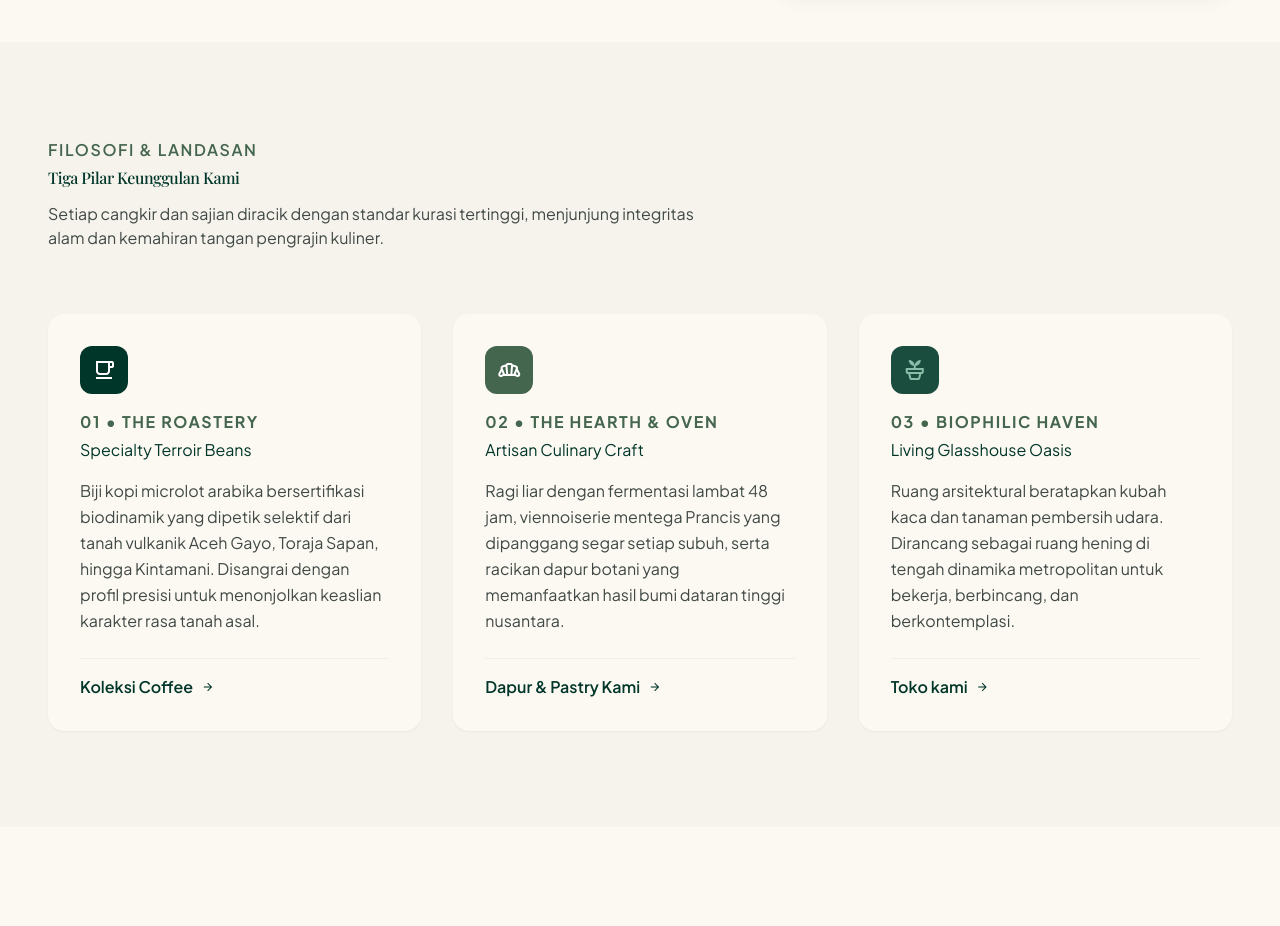
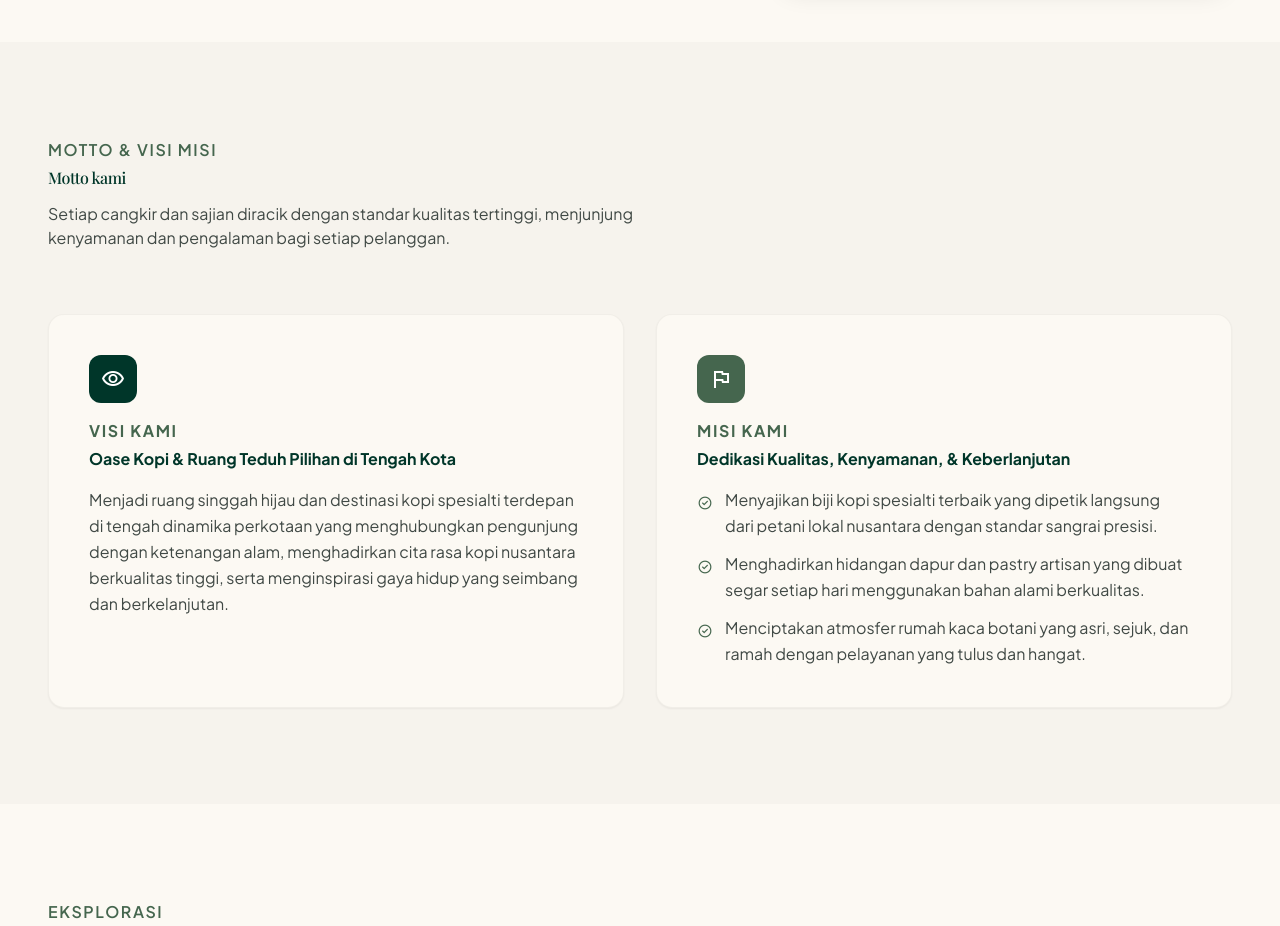
Before and after one commit to bbinttanng/garden-coffe, a React (Vite) app: page / in a window 1280 px wide. Shown: the part 720-1646 px from the top of the page. Built offline with nearby package versions, Linux system fonts and the light colour scheme; a web font is replaced by a local one.

Commit message:
feat(home): replace 3 feature cards with Visi and Misi cards without navigation links

```diff
--- a/src/pages/HomePage.jsx
+++ b/src/pages/HomePage.jsx
@@ -50,19 +50,19 @@ export const HomePage = ({ setActivePage }) => {
               <div>
                 <p className="font-headline-sm text-headline-sm font-serif text-primary font-bold">5</p>
                 <p className="font-body-sm text-[12px] text-on-surface-variant uppercase tracking-wider mt-0.5 font-semibold">
-                  Cabang Rumah Kaca
+                  Toko kami
                 </p>
               </div>
               <div>
                 <p className="font-headline-sm text-headline-sm font-serif text-primary font-bold">100%</p>
                 <p className="font-body-sm text-[12px] text-on-surface-variant uppercase tracking-wider mt-0.5 font-semibold">
-                  Kopi Petani Lokal
+                  Biji kopi Petani Lokal
                 </p>
               </div>
               <div>
                 <p className="font-headline-sm text-headline-sm font-serif text-primary font-bold">Setiap hari</p>
                 <p className="font-body-sm text-[12px] text-on-surface-variant uppercase tracking-wider mt-0.5 font-semibold">
-                  Racikan Dapur Segar
+                  Sajian dan seduhan segar
                 </p>
               </div>
             </div>
@@ -86,95 +86,65 @@ export const HomePage = ({ setActivePage }) => {
         <div className="max-w-7xl mx-auto px-6 lg:px-12">
           <div className="max-w-2xl mb-16">
             <span className="font-label-sm text-label-sm text-secondary uppercase tracking-widest font-semibold">
-              Filosofi &amp; Landasan
+              Motto &amp; Visi Misi
             </span>
             <h2 className="font-headline-lg text-headline-lg text-primary font-serif tracking-tight mt-1">
-              Tiga Pilar Keunggulan Kami
+              Motto kami
             </h2>
             <p className="font-body-lg text-body-lg text-on-surface-variant mt-3">
-              Setiap cangkir dan sajian diracik dengan standar kurasi tertinggi, menjunjung integritas alam dan kemahiran tangan pengrajin kuliner.
+              Setiap cangkir dan sajian diracik dengan standar kualitas tertinggi, menjunjung kenyamanan dan pengalaman bagi setiap pelanggan.
             </p>
           </div>
 
-          <div className="grid grid-cols-1 md:grid-cols-3 gap-8">
-            <div className="bg-surface rounded-2xl p-8 shadow-sm flex flex-col justify-between space-y-6">
+          <div className="grid grid-cols-1 md:grid-cols-2 gap-8">
+            {/* Card Visi */}
+            <div className="bg-surface rounded-2xl p-8 lg:p-10 shadow-sm border border-surface-container-high/60 flex flex-col justify-between space-y-6">
               <div className="space-y-4">
                 <div className="w-12 h-12 rounded-xl bg-primary text-on-primary flex items-center justify-center">
-                  <span className="material-symbols-outlined text-2xl">local_cafe</span>
+                  <span className="material-symbols-outlined text-2xl">visibility</span>
                 </div>
                 <div className="space-y-1">
-                  <span className="font-label-sm text-label-sm text-secondary font-bold tracking-widest">
-                    01 • THE ROASTERY
+                  <span className="font-label-sm text-label-sm text-secondary font-bold tracking-widest uppercase">
+                    Visi Kami
                   </span>
-                  <h3 className="font-title-lg text-title-lg text-primary font-serif">Specialty Terroir Beans</h3>
+                  <h3 className="font-title-lg text-title-lg text-primary font-serif font-bold">
+                    Oase Kopi &amp; Ruang Teduh Pilihan di Tengah Kota
+                  </h3>
                 </div>
                 <p className="font-body-md text-body-md text-on-surface-variant leading-relaxed">
-                  Biji kopi microlot arabika bersertifikasi biodinamik yang dipetik selektif dari tanah vulkanik Aceh Gayo, Toraja Sapan, hingga Kintamani. Disangrai dengan profil presisi untuk menonjolkan keaslian karakter rasa tanah asal.
+                  Menjadi ruang singgah hijau dan destinasi kopi spesialti terdepan di tengah dinamika perkotaan yang menghubungkan pengunjung dengan ketenangan alam, menghadirkan cita rasa kopi nusantara berkualitas tinggi, serta menginspirasi gaya hidup yang seimbang dan berkelanjutan.
                 </p>
-              </div>
-              <div className="pt-4 border-t border-surface-container">
-                <button
-                  type="button"
-                  onClick={() => setActivePage('coffee')}
-                  className="inline-flex items-center gap-2 font-label-md text-label-md text-primary font-semibold hover:text-secondary transition-colors cursor-pointer"
-                >
-                  <span>Koleksi Coffee</span>
-                  <span className="material-symbols-outlined text-sm">arrow_forward</span>
-                </button>
               </div>
             </div>
 
-            <div className="bg-surface rounded-2xl p-8 shadow-sm flex flex-col justify-between space-y-6">
+            {/* Card Misi */}
+            <div className="bg-surface rounded-2xl p-8 lg:p-10 shadow-sm border border-surface-container-high/60 flex flex-col justify-between space-y-6">
               <div className="space-y-4">
                 <div className="w-12 h-12 rounded-xl bg-secondary text-on-secondary flex items-center justify-center">
-                  <span className="material-symbols-outlined text-2xl">bakery_dining</span>
+                  <span className="material-symbols-outlined text-2xl">flag</span>
                 </div>
                 <div className="space-y-1">
-                  <span className="font-label-sm text-label-sm text-secondary font-bold tracking-widest">
-                    02 • THE HEARTH &amp; OVEN
+                  <span className="font-label-sm text-label-sm text-secondary font-bold tracking-widest uppercase">
+                    Misi Kami
                   </span>
-                  <h3 className="font-title-lg text-title-lg text-primary font-serif">Artisan Culinary Craft</h3>
+                  <h3 className="font-title-lg text-title-lg text-primary font-serif font-bold">
+                    Dedikasi Kualitas, Kenyamanan, &amp; Keberlanjutan
+                  </h3>
                 </div>
-                <p className="font-body-md text-body-md text-on-surface-variant leading-relaxed">
-                  Ragi liar dengan fermentasi lambat 48 jam, viennoiserie mentega Prancis yang dipanggang segar setiap subuh, serta racikan dapur botani yang memanfaatkan hasil bumi dataran tinggi nusantara.
-                </p>
-              </div>
-              <div className="pt-4 border-t border-surface-container">
-                <button
-                  type="button"
-                  onClick={() => setActivePage('food')}
-                  className="inline-flex items-center gap-2 font-label-md text-label-md text-primary font-semibold hover:text-secondary transition-colors cursor-pointer"
-                >
-                  <span>Dapur &amp; Pastry Kami</span>
-                  <span className="material-symbols-outlined text-sm">arrow_forward</span>
-                </button>
-              </div>
-            </div>
-
-            <div className="bg-surface rounded-2xl p-8 shadow-sm flex flex-col justify-between space-y-6">
-              <div className="space-y-4">
-                <div className="w-12 h-12 rounded-xl bg-primary-container text-on-primary-container flex items-center justify-center">
-                  <span className="material-symbols-outlined text-2xl">potted_plant</span>
-                </div>
-                <div className="space-y-1">
-                  <span className="font-label-sm text-label-sm text-secondary font-bold tracking-widest">
-                    03 • BIOPHILIC HAVEN
-                  </span>
-                  <h3 className="font-title-lg text-title-lg text-primary font-serif">Living Glasshouse Oasis</h3>
-                </div>
-                <p className="font-body-md text-body-md text-on-surface-variant leading-relaxed">
-                  Ruang arsitektural beratapkan kubah kaca dan tanaman pembersih udara. Dirancang sebagai ruang hening di tengah dinamika metropolitan untuk bekerja, berbincang, dan berkontemplasi.
-                </p>
-              </div>
-              <div className="pt-4 border-t border-surface-container">
-                <button
-                  type="button"
-                  onClick={() => setActivePage('lokasi')}
-                  className="inline-flex items-center gap-2 font-label-md text-label-md text-primary font-semibold hover:text-secondary transition-colors cursor-pointer"
-                >
-                  <span>Toko kami</span>
-                  <span className="material-symbols-outlined text-sm">arrow_forward</span>
-                </button>
+                <ul className="space-y-3 font-body-md text-body-md text-on-surface-variant leading-relaxed">
+                  <li className="flex items-start gap-3">
+                    <span className="material-symbols-outlined text-secondary text-base mt-1 shrink-0">check_circle</span>
+                    <span>Menyajikan biji kopi spesialti terbaik yang dipetik langsung dari petani lokal nusantara dengan standar sangrai presisi.</span>
+                  </li>
+                  <li className="flex items-start gap-3">
+                    <span className="material-symbols-outlined text-secondary text-base mt-1 shrink-0">check_circle</span>
+                    <span>Menghadirkan hidangan dapur dan pastry artisan yang dibuat segar setiap hari menggunakan bahan alami berkualitas.</span>
+                  </li>
+                  <li className="flex items-start gap-3">
+                    <span className="material-symbols-outlined text-secondary text-base mt-1 shrink-0">check_circle</span>
+                    <span>Menciptakan atmosfer rumah kaca botani yang asri, sejuk, dan ramah dengan pelayanan yang tulus dan hangat.</span>
+                  </li>
+                </ul>
               </div>
             </div>
           </div>
```
